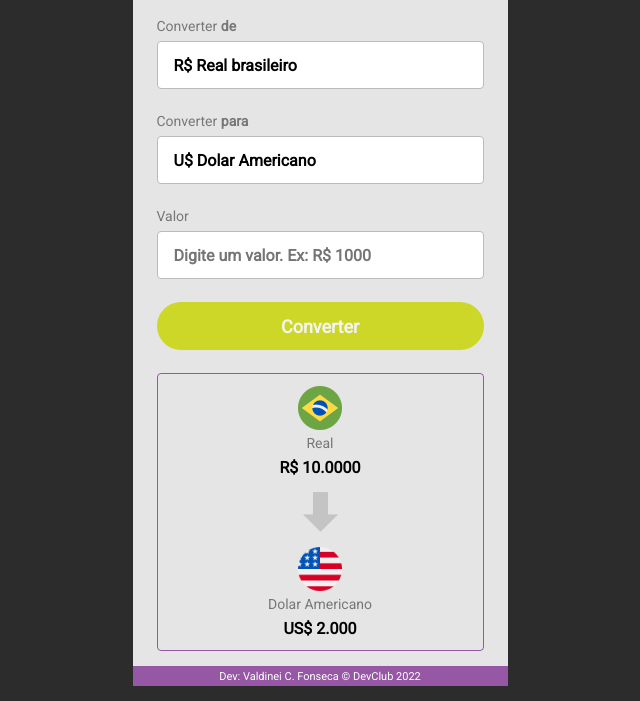
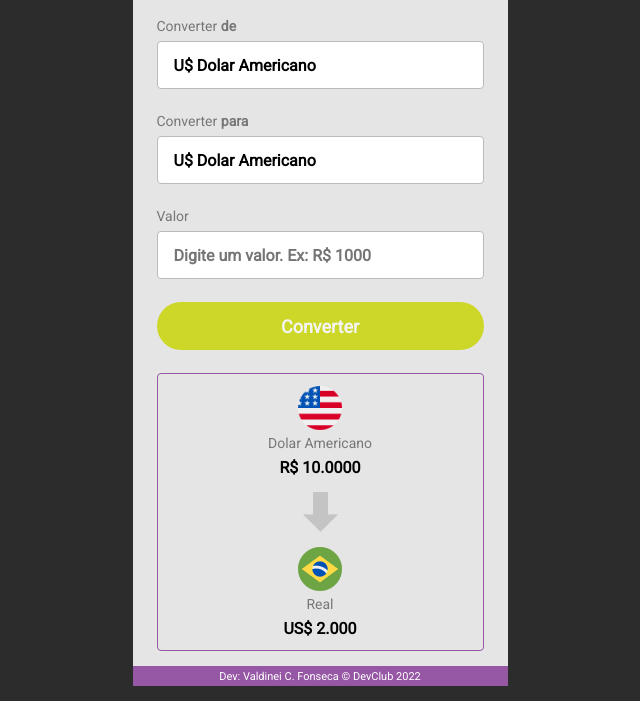
Before and after one commit to valdineicfonseca/DevClub, a plain HTML site: page MSONE/mission-one/index.html in a window 1280 px wide. Shown: the part 107-808 px from the top of the page, without its empty margins (320-960 px from the left). Drawn offline with Linux system fonts and the light colour scheme; no server answers.

Commit message:
Troca de preferencia conversao dolar para real

```diff
--- a/MSONE/mission-one/index.html
+++ b/MSONE/mission-one/index.html
@@ -39,7 +39,7 @@
             <select name="" id="select-moedas-01" class="select">
 
                 <option value="Real">R$ Real brasileiro</option>
-                <option value="Dolar">U$ Dolar Americano</option>
+                <option value="Dolar" selected>U$ Dolar Americano</option>
                 <option value="Euro">€ Euro</option>
 
             </select>
@@ -61,20 +61,19 @@
             </button>
             <div id="caixa-interna">
                 <div class="caixa-menor">
-                    <img id="bandeira-moeda-01" src="./img/br.png" alt="">
-                    <p class="paragrafo" id="texto-nome-moeda-01">Real</p>
+                    <img id="bandeira-moeda-02" src="./img/eua.png" alt="">
+                    <p class="paragrafo" id="texto-nome-moeda-02">Dolar Americano</p>
                     <p class="paragrafo-negrito" id="texto-moeda-01"><strong>R$ 10.0000</strong></p>
                 </div>
+
 
                 <img id="seta" src="./img/seta.png" alt="">
 
                 <div class="caixa-menor">
-                    <img id="bandeira-moeda-02" src="./img/eua.png" alt="">
-                    <p class="paragrafo" id="texto-nome-moeda-02">Dolar Americano</p>
+                    <img id="bandeira-moeda-01" src="./img/br.png" alt="">
+                    <p class="paragrafo" id="texto-nome-moeda-01">Real</p>
                     <p class="paragrafo-negrito" id="texto-moeda-02"><strong>US$ 2.000</strong></p>
                 </div>
-
-
 
 
 
```
